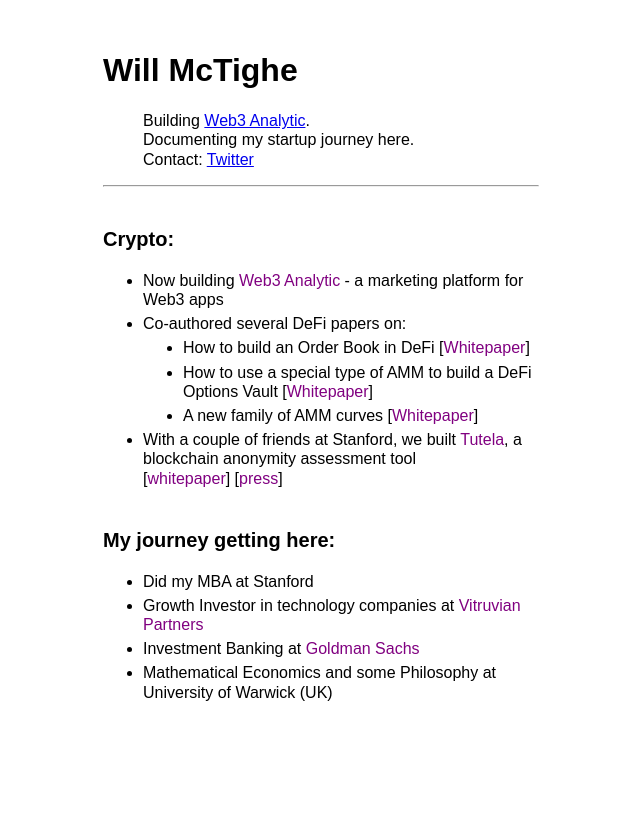
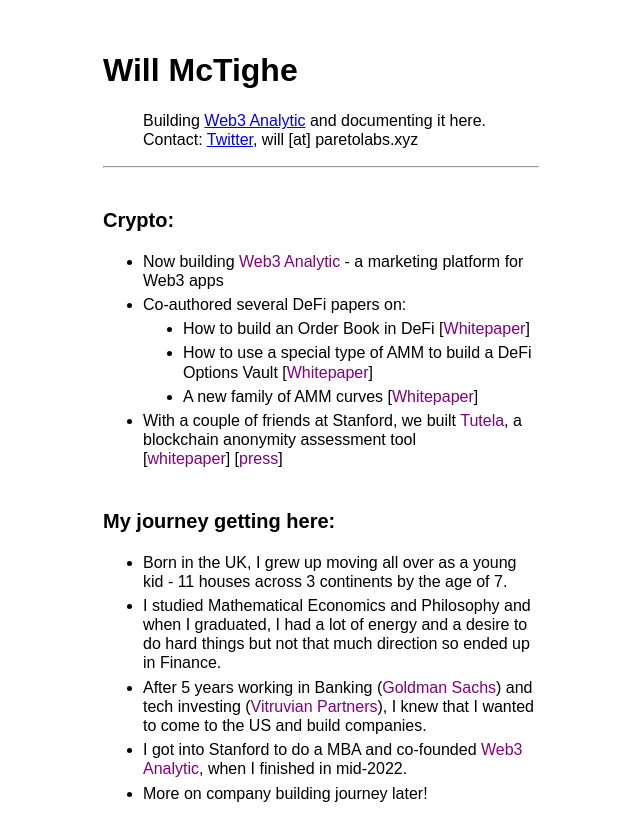
Before and after one commit to Tiggy560/my-website, a React (Create React App) app: page / in a window 1280 px wide. Shown: the whole page, without its empty margins (319-959 px from the left). Built offline with nearby package versions, Linux system fonts and the light colour scheme.

Commit message:
text updates

```diff
--- a/src/App.js
+++ b/src/App.js
@@ -9,13 +9,10 @@
           <h1>Will McTighe</h1>
           <ul>
             <div>
-              Building <a href="https://www.web3analytic.xyz/">Web3 Analytic</a>.
+              Building <a href="https://www.web3analytic.xyz/">Web3 Analytic</a> and documenting it here.
             </div>
             <div>
-              Documenting my startup journey here.
-            </div>
-            <div>
-              Contact: <a href="https://twitter.com/WillMcTighe">Twitter</a>
+              Contact: <a href="https://twitter.com/WillMcTighe">Twitter</a>, will [at] paretolabs.xyz
             </div>
           </ul>
           <hr />
@@ -37,10 +34,11 @@
           <div className="section">
             <h2>My journey getting here:</h2>
             <ul>
-              <li>Did my MBA at Stanford</li>
-              <li>Growth Investor in technology companies at <a href="https://www.vitruvianpartners.com/">Vitruvian Partners</a></li>
-              <li>Investment Banking at <a href="https://www.goldmansachs.com/">Goldman Sachs</a></li>
-              <li>Mathematical Economics and some Philosophy at University of Warwick (UK)</li>
+              <li>Born in the UK, I grew up moving all over as a young kid - 11 houses across 3 continents by the age of 7.</li>
+              <li>I studied Mathematical Economics and Philosophy and when I graduated, I had a lot of energy and a desire to do hard things but not that much direction so ended up in Finance.</li>
+              <li>After 5 years working in Banking (<a href="https://www.goldmansachs.com/">Goldman Sachs</a>) and tech investing (<a href="https://www.vitruvianpartners.com/">Vitruvian Partners</a>), I knew that I wanted to come to the US and build companies.</li>
+              <li>I got into Stanford to do a MBA and co-founded <a href="https://www.web3analytic.xyz/">Web3 Analytic</a>, when I finished in mid-2022.</li>
+              <li>More on company building journey later!</li>
             </ul>
           </div>
           </div>
```
